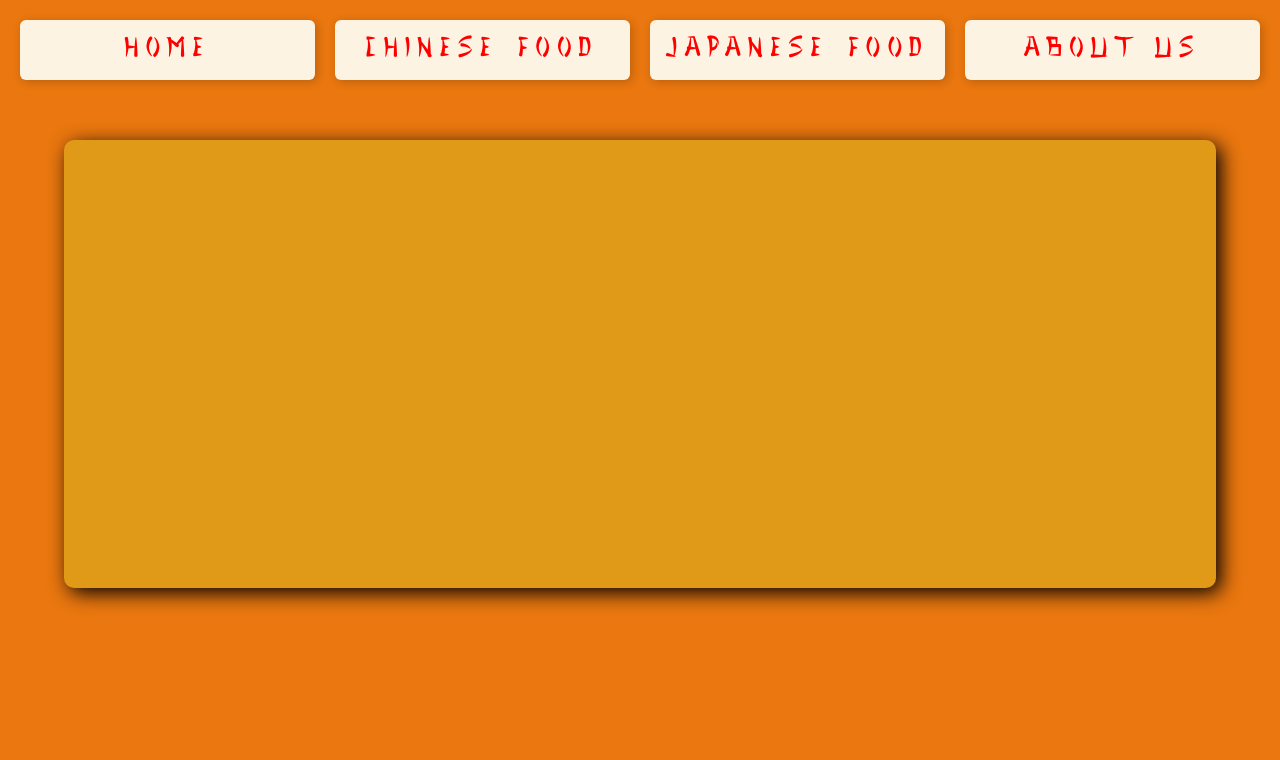
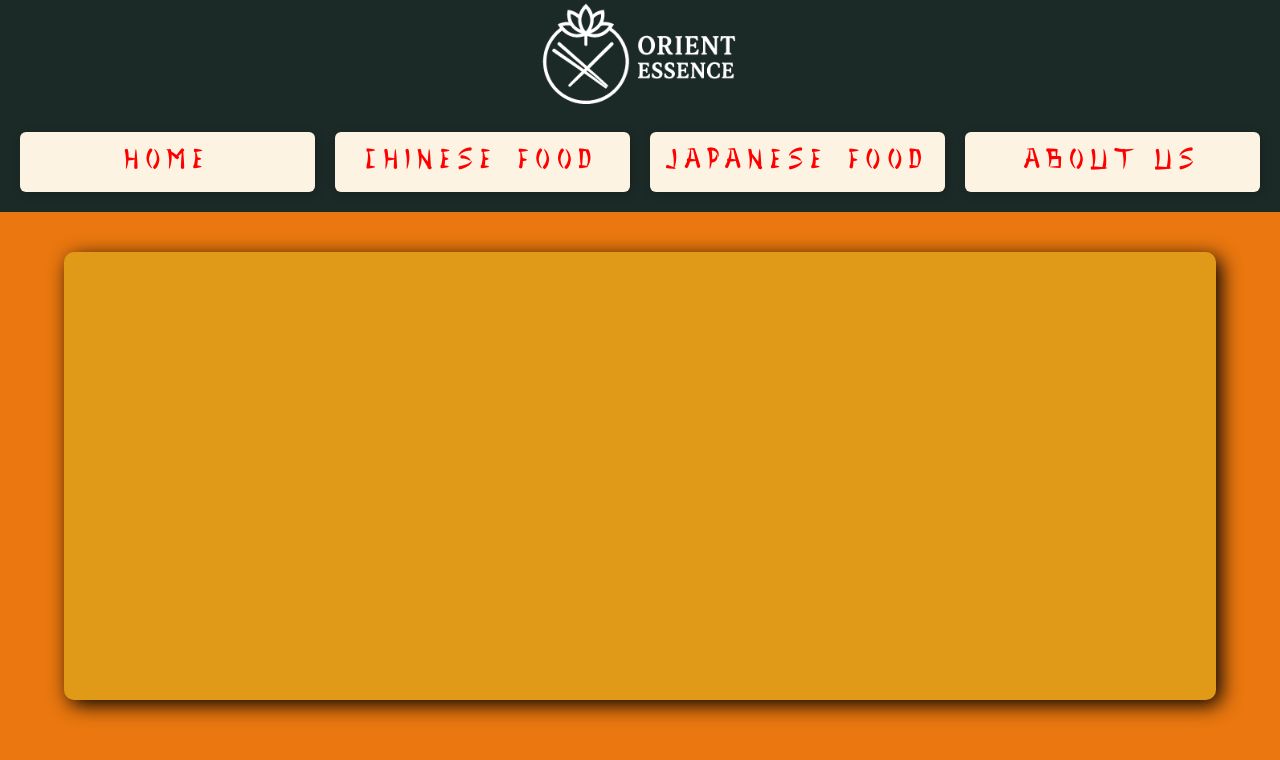
Before and after one commit to eldangold/Odin-Restaurant-Page, a website built with webpack: page src/template.html in a window 1280 px wide. Built offline with nearby package versions, Linux system fonts and the light colour scheme.

Commit message:
Add logo and improve header's design

```diff
--- a/src/style.css
+++ b/src/style.css
@@ -46,3 +46,14 @@ nav {
   color: #fcf3e3;
   transition: background-color 0.3s ease, color 0.3s ease;
 }
+
+#logo {
+  display: block;
+  margin: auto;
+  align-self: center;
+  height: 14vh;
+}
+
+header {
+  background-color: #1c2a27;
+}
--- a/src/template.html
+++ b/src/template.html
@@ -7,6 +7,7 @@
   </head>
   <body>
     <header>
+      <img id="logo" src="/src/logo.png" />
       <nav>
         <button id="home">Home</button>
         <button id="chinese-food">Chinese Food</button>
```
Also changed, not shown: src/logo.png (added).
